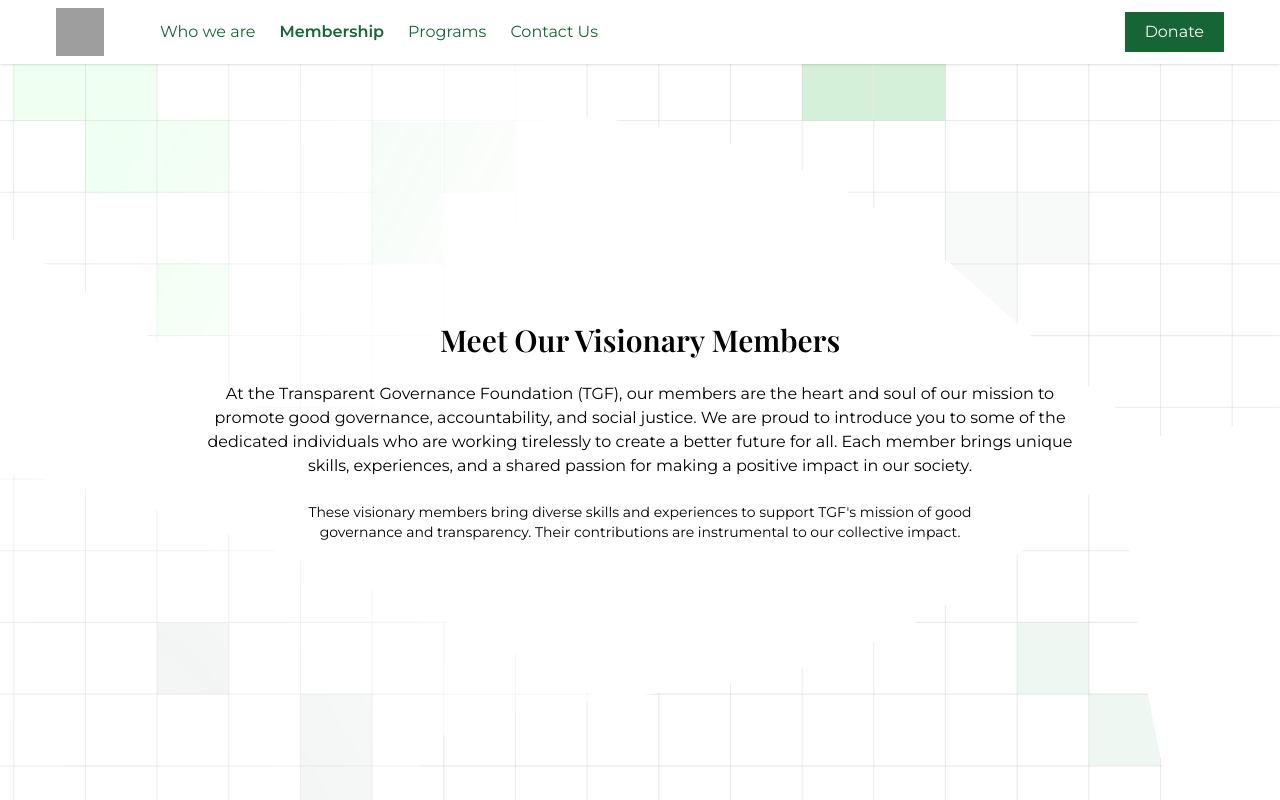
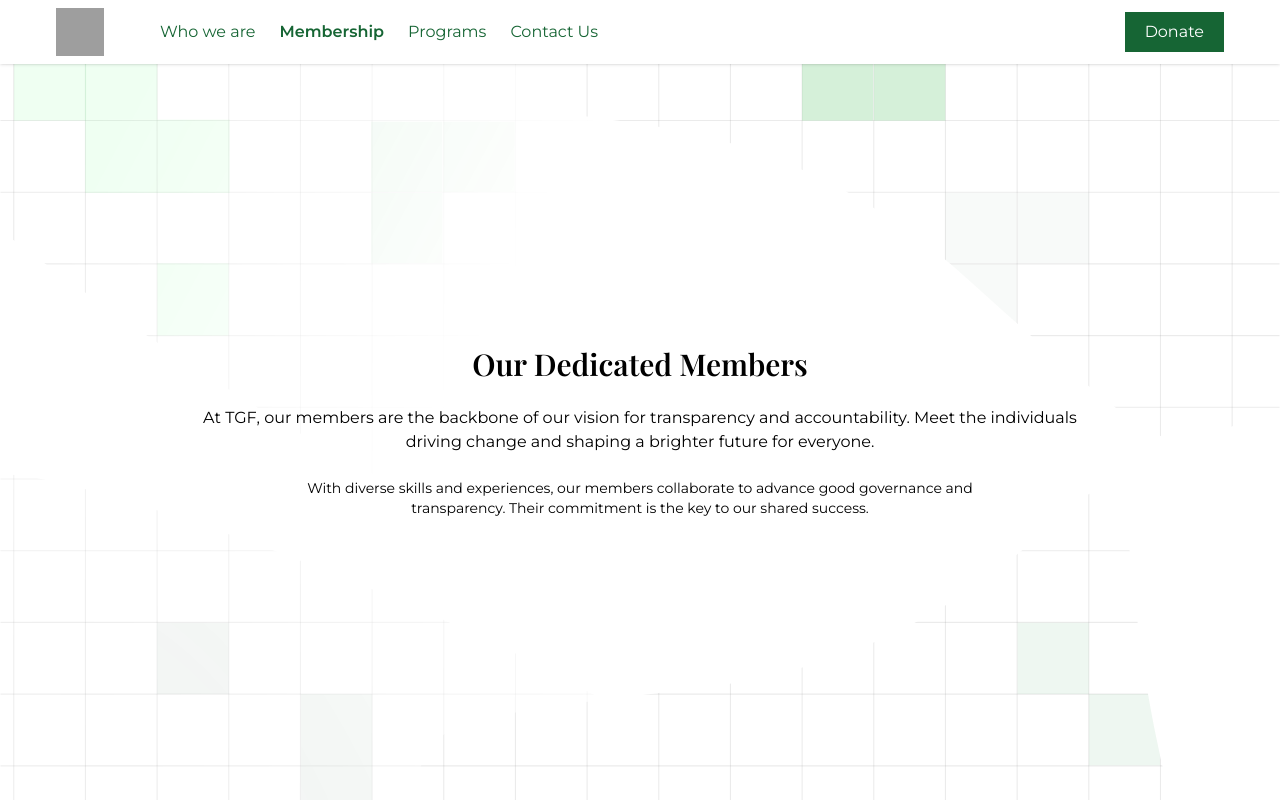
Before and after one commit to deji-ice/TransparentGovernanceFoundation, a Next.js app: page /memberships in a window 1280 px wide. Shown: the top 800 px of the page. Built offline with nearby package versions, Linux system fonts and the light colour scheme; grey boxes are pictures that could not be loaded; a web font is replaced by a local one.

Commit message:
feat: Update membership section content for clarity and engagement

```diff
--- a/app/memberships/page.tsx
+++ b/app/memberships/page.tsx
@@ -6,7 +6,7 @@ import React from "react";
 
 const Membership = () => {
   return (
-    <div className="relative flex flex-col bg-white gap-10 text-black w-full overflow-x-hidden items-center justify-between mt-16">
+    <div className="relative flex flex-col bg-white gap-10 text-black w-full overflow-x-hidden items-center justify-between">
       <Image
         className="absolute z-30 w-screen h-screen top-0 object-cover opacity-40 "
         width={1920}
@@ -15,34 +15,29 @@ const Membership = () => {
         src={`/Grid 2(1).svg`}
       />
 
-      <div className="h-screen w-full flex flex-col items-center justify-start lg:mt-0 lg:justify-center mt-20 gap-6">
+      <div className="h-screen w-full flex flex-col items-center justify-start lg:mt-0 lg:justify-center mt-12 gap-6">
         {/* Heading */}
-        <h2 className="relative z-10   font-playfair text-2xl lg:text-3xl font-semibold text-center ">
-          Meet Our Visionary Members
+        <h2 className="relative z-10 font-playfair text-2xl lg:text-3xl font-semibold text-center">
+          Our Dedicated Members
         </h2>
         {/* Intro Paragraph */}
-        <div className=" z-10 flex flex-col items-center gap-6 text-center">
+        <div className="z-10 flex flex-col items-center gap-6 text-center">
           <p className="px-4 md:px-16 lg:px-48 text-sm md:text-base leading-relaxed">
-            At the Transparent Governance Foundation (TGF), our members are the
-            heart and soul of our mission to promote good governance,
-            accountability, and social justice. We are proud to introduce you to
-            some of the dedicated individuals who are working tirelessly to
-            create a better future for all. Each member brings unique skills,
-            experiences, and a shared passion for making a positive impact in
-            our society.
+            At TGF, our members are the backbone of our vision for transparency and accountability. Meet the individuals driving change and shaping a brighter future for everyone.
           </p>
 
           {/* Detailed Description */}
           <p className="px-4 md:px-8 lg:px-12 mb-8 md:mb-16 text-xs md:text-sm leading-relaxed max-w-3xl mx-auto">
-            These visionary members bring diverse skills and experiences to
-            support TGF&apos;s mission of good governance and transparency. Their
-            contributions are instrumental to our collective impact.
+            With diverse skills and experiences, our members collaborate to advance good governance and transparency. Their commitment is the key to our shared success.
           </p>
         </div>
       </div>
 
       {/* Executives Section */}
       <div className="relative z-40 w-full flex flex-col items-center mb-12">
+        <h2 className="relative z-10 bottom-14 font-playfair text-3xl lg:text-3xl font-semibold text-center">
+          Meet Our Visionary Members
+        </h2>
         <Executives leaders={leaders} />
       </div>
 
```
